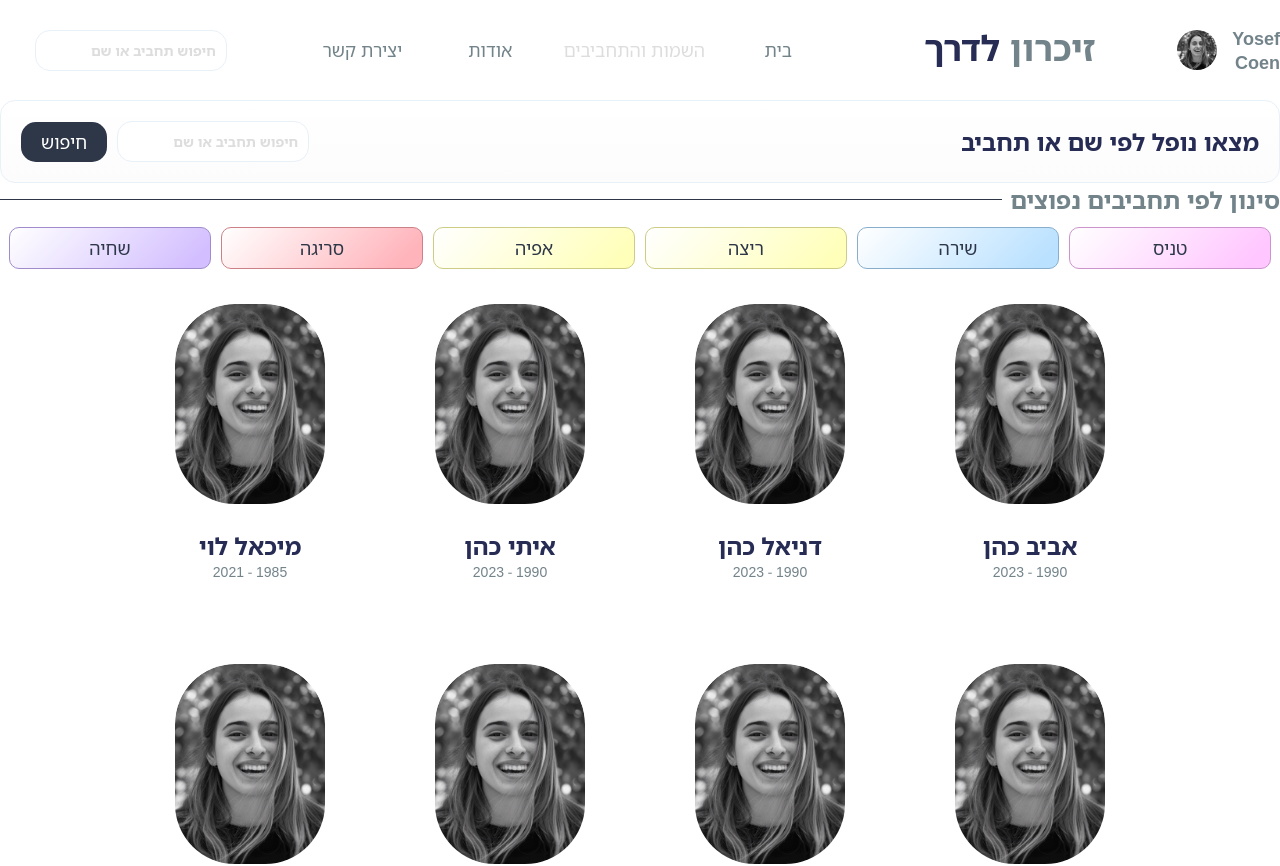
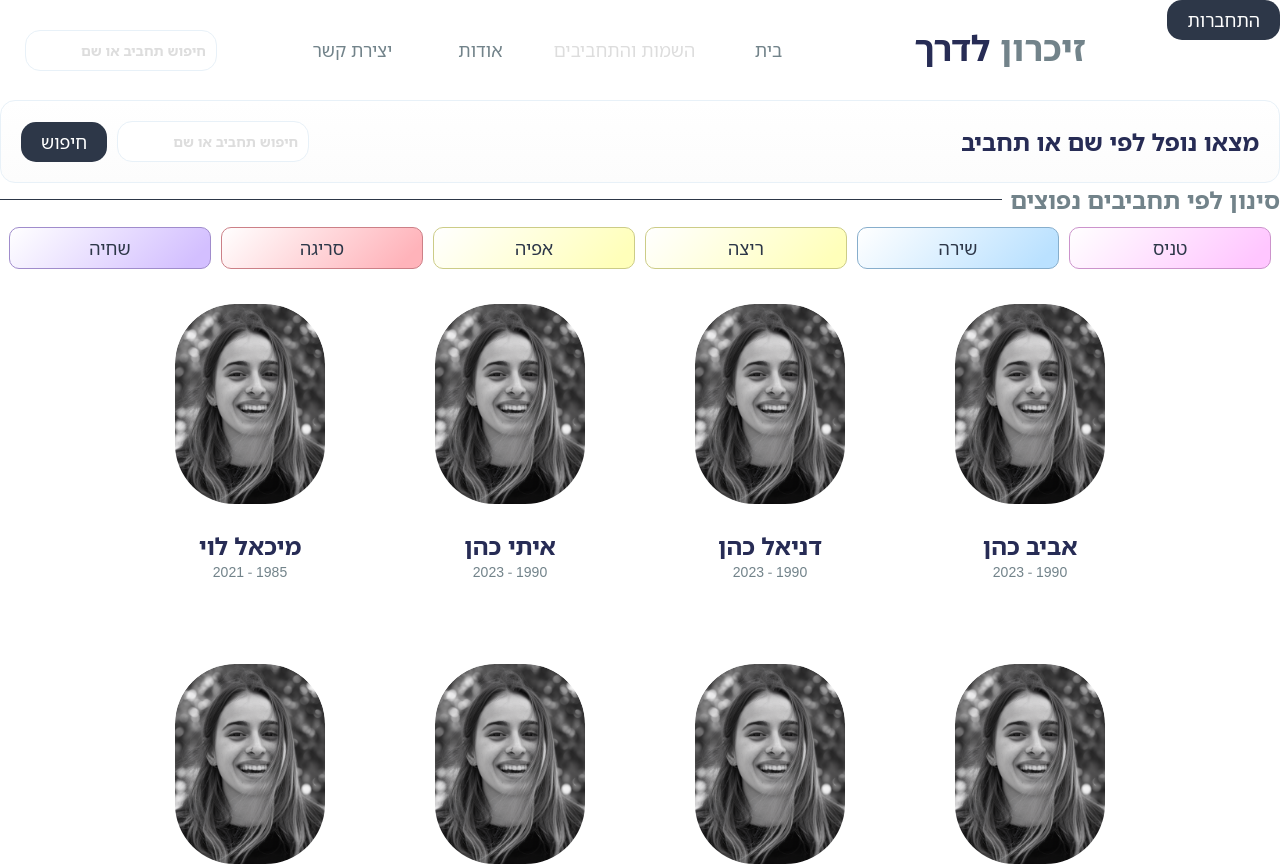
Before and after one commit to Skillink-org/Zikaron-Laderech, a Next.js app: page /all-fallen in a window 1280 px wide. Shown: the top 866 px of the page. Built offline with nearby package versions, Linux system fonts and the light colour scheme.

Commit message:
add alt to Image

```diff
--- a/app/components/Header/UserProfile.jsx
+++ b/app/components/Header/UserProfile.jsx
@@ -10,11 +10,11 @@ export default function UserProfile({ firstName, lastName, imageSrc }) {
 
     return (
         <div className={styles.userProfile}>
-            <span className={styles.userName}>{`${firstName} ${lastName}`}</span>
             {imageSrc ? (
                 <Image
+                    className={styles.profilePicture}
+                    alt={`${firstName} ${lastName}`}
                     src={imageSrc}
-                    className={styles.profilePicture}
                     width={40}
                     height={40}
                 />
@@ -24,6 +24,7 @@ export default function UserProfile({ firstName, lastName, imageSrc }) {
                     {getInitials(lastName)}
                 </div>
             )}
+            <span className={styles.userName}>{`${firstName} ${lastName}`}</span>
         </div>
     );
 }
--- a/app/components/Header/index.jsx
+++ b/app/components/Header/index.jsx
@@ -8,15 +8,14 @@ import AuthButton from './AuthButton'
 import UserProfile from './UserProfile'
 
 export default function Header() {
-    const [isLoggedIn, setIsLoggedIn] = useState(true);
+    const [isLoggedIn, setIsLoggedIn] = useState(false);
     const exampleUser = {
-        firstName: "Yosef",
-        lastName: "Coen",
+        firstName: "יוסף",
+        lastName: "כהן",
         imageSrc: '/profileImage.webp'
     };
     return (
         <header className={styles.header}>
-            <div className={styles.logo}><span>זיכרון </span>לדרך</div>
             <NavList />
             <MobileNav />
             <Search />
@@ -25,6 +24,7 @@ export default function Header() {
                 lastName={exampleUser.lastName}
                 imageSrc={exampleUser.imageSrc} />
                 : <AuthButton />}
+            <div className={styles.logo}><span>זיכרון </span>לדרך</div>
         </header>
     )
 }
```
